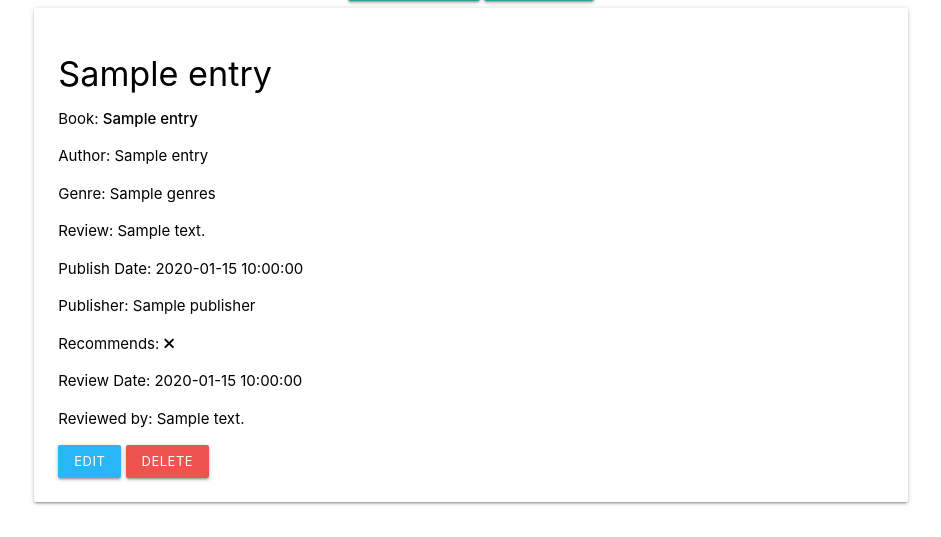
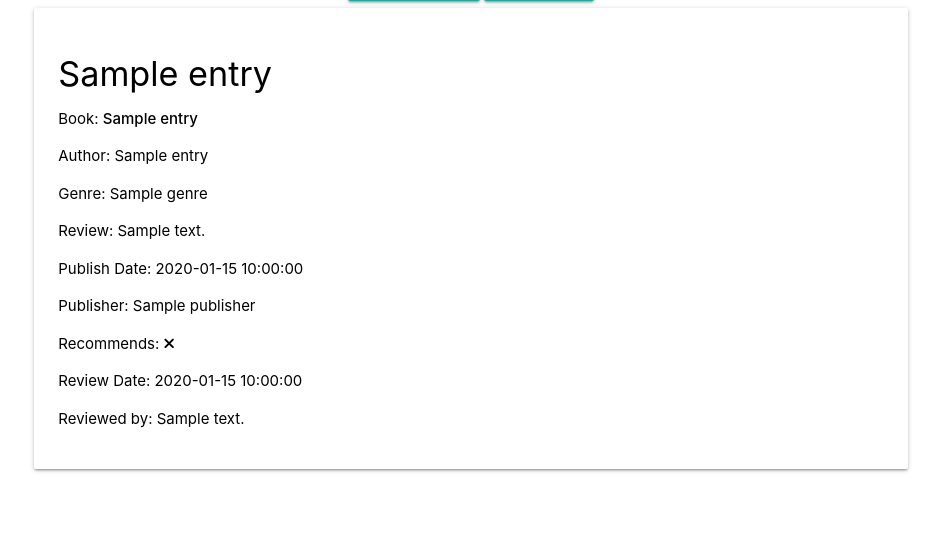
Before and after one commit to lrchnnng/jot-journal, a Flask app: page / in a window 1280 px wide. Shown: the part 344-881 px from the top of the page, without its empty margins (169-1110 px from the left). After the commit the page ends 816 px from the top, so only its background shows below. Run offline with Flask 3, Linux system fonts and the light colour scheme; a database or web service that is not in the repository returns one stand-in record (values such as "Sample title"); some libraries are stand-ins or nearby versions.

Commit message:
fixed missing genre link

```diff
--- a/app.py
+++ b/app.py
@@ -108,7 +108,7 @@ def create_entry():
             "review_date": request.form.get("review_date"),
             "book_title": request.form.get("book_title"),
             "author_name": request.form.get("author_name"),
-            "genre": request.form.get("genre_name"),
+            "genre": request.form.get("entry.genre"),
             "review": request.form.get("review"),
             "publish_date": request.form.get("publish_date"),
             "publisher": request.form.get("publisher"),
@@ -132,7 +132,7 @@ def edit_entry(entry_id):
             "review_date": request.form.get("review_date"),
             "book_title": request.form.get("book_title"),
             "author_name": request.form.get("author_name"),
-            "genre": request.form.get("genre_name"),
+            "genre": request.form.get("genres"),
             "review": request.form.get("review"),
             "publish_date": request.form.get("publish_date"),
             "publisher": request.form.get("publisher"),
--- a/templates/index.html
+++ b/templates/index.html
@@ -14,6 +14,7 @@
   </div>
   {% endif %}
 
+  <!--  -->
   {% for entry in entries %}
   <div class="row">
     <div class="col s12">
@@ -21,7 +22,7 @@
         <h4>{{ entry.entry_title }}</h4>
         <p>Book: <strong>{{ entry.book_title }}</strong></p>
         <p>Author: {{ entry.author_name }}</p>
-        <p>Genre: {{ entry.genres }}</p>
+        <p>Genre: {{ entry.genre }}</p>
         <p>Review: {{ entry.review }}</p>
         <p>Publish Date: {{ entry.publish_date }}</p>
         <p>Publisher: {{ entry.publisher }}</p>
@@ -35,10 +36,14 @@
         <p>Review Date: {{ entry.review_date }}</p>
         <p>Reviewed by: {{ entry.review_by }}</p>
 
+        <!-- only allows signed in users to edit and delete posts-->
+        {% if session.user %}
         <div class="s12">
           <a href="{{ url_for('edit_entry', entry_id=entry._id) }}" class="btn-small light-blue lighten-1">Edit</a>
           <a href="{{ url_for('delete_entry', entry_id=entry._id) }}" class="btn-small red lighten-1">Delete</a>
-      </div>
+        </div>
+        {% else %}
+        {% endif%}
       </div>
     </div>
 
```
